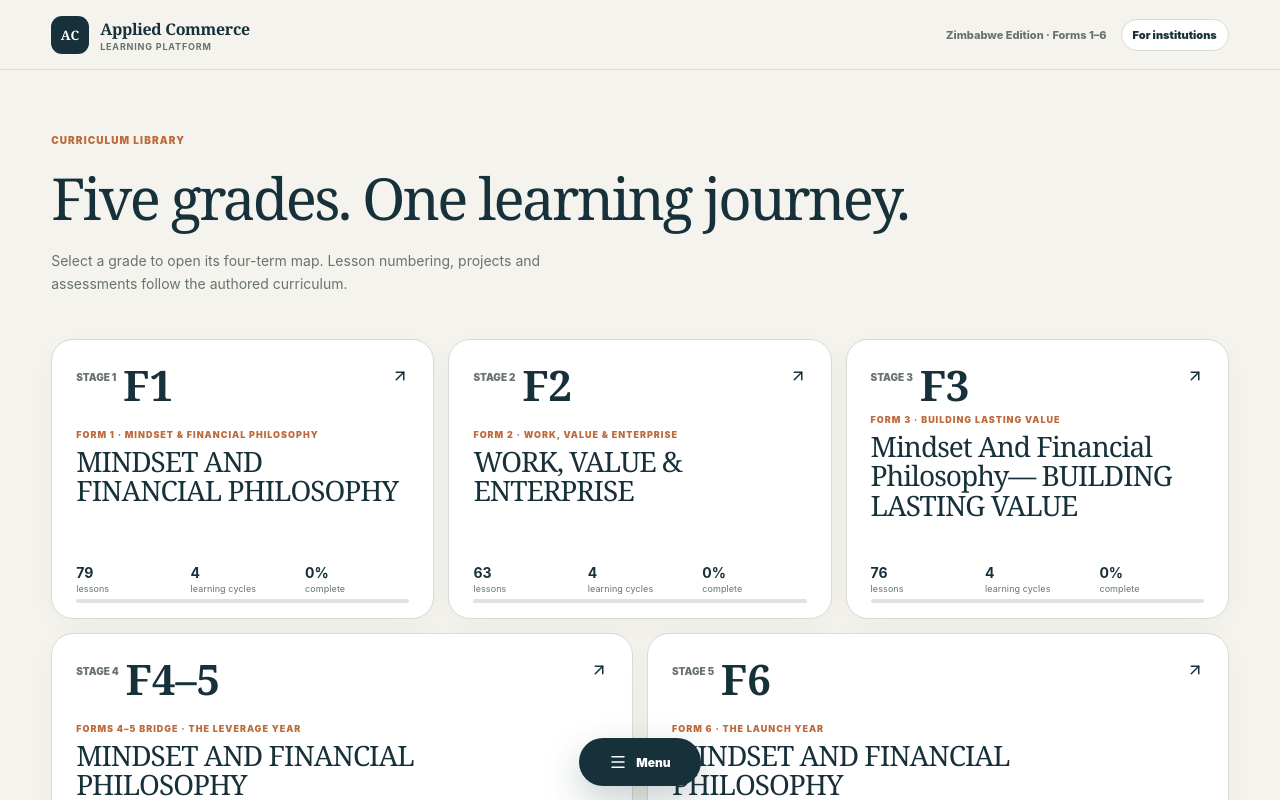
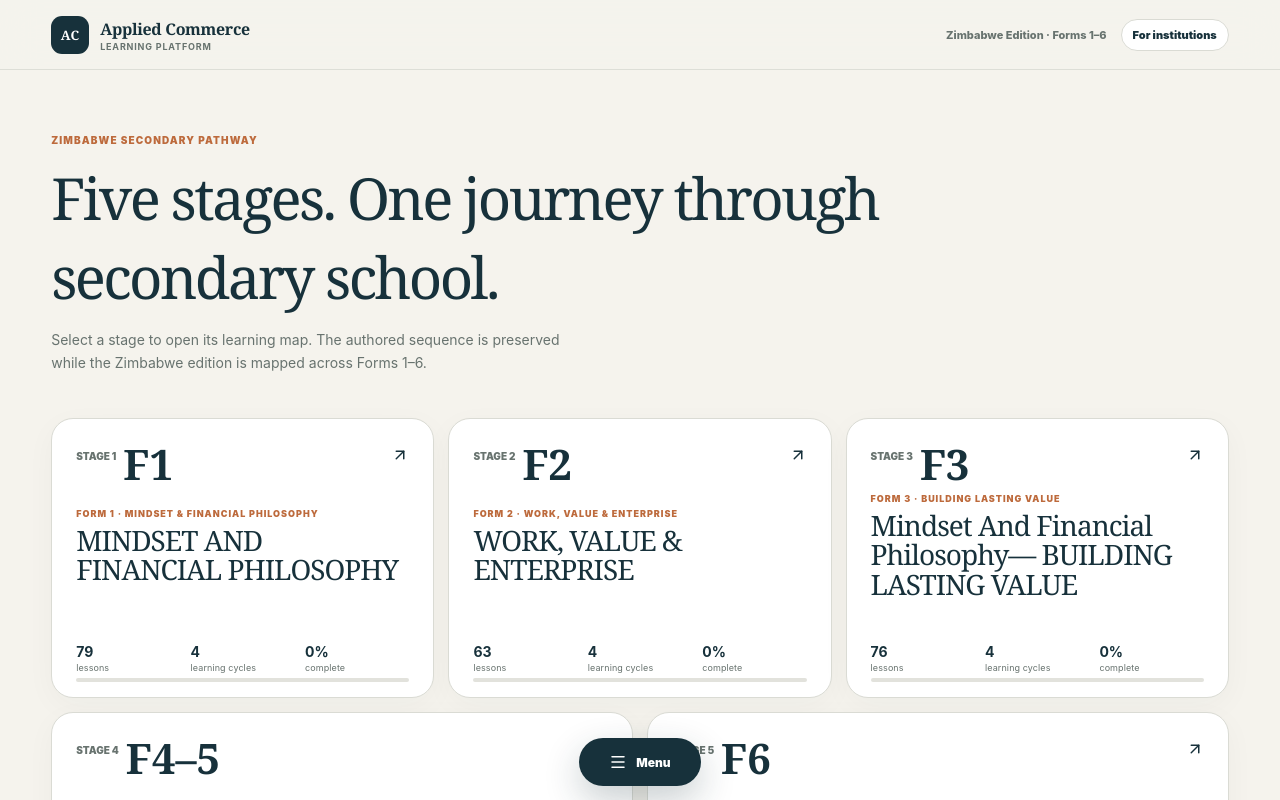
Before and after one commit to PDthePlug/Applied-Commerce-Za, a Next.js app: page /learn in a window 1280 px wide. Shown: the top 800 px of the page. Built offline with nearby package versions, Linux system fonts and the light colour scheme.

Commit message:
feat: adapt curriculum library copy for Zimbabwe

```diff
--- a/components/learn-library.tsx
+++ b/components/learn-library.tsx
@@ -8,5 +8,5 @@ import { useLearningStore } from "@/lib/learning-store";
 export function LearnLibrary(){
  const [index,setIndex]=useState<CurriculumIndex|null>(null); const {state}=useLearningStore();
  useEffect(()=>{curriculum.index().then(setIndex)},[]);
- return <div className="page library-page"><section className="page-intro"><p className="eyebrow">Curriculum library</p><h1>Five grades. One learning journey.</h1><p>Select a grade to open its four-term map. Lesson numbering, projects and assessments follow the authored curriculum.</p></section><div className="grade-grid compact">{index?.grades.map(g=><GradeCard key={g.grade} grade={g} completed={Object.keys(state.completed).filter(id=>id.startsWith(`g${g.grade}-`)).length}/>)}</div></div>
+ return <div className="page library-page"><section className="page-intro"><p className="eyebrow">Zimbabwe secondary pathway</p><h1>Five stages. One journey through secondary school.</h1><p>Select a stage to open its learning map. The authored sequence is preserved while the Zimbabwe edition is mapped across Forms 1–6.</p></section><div className="grade-grid compact">{index?.grades.map(g=><GradeCard key={g.grade} grade={g} completed={Object.keys(state.completed).filter(id=>id.startsWith(`g${g.grade}-`)).length}/>)}</div></div>
 }
```
